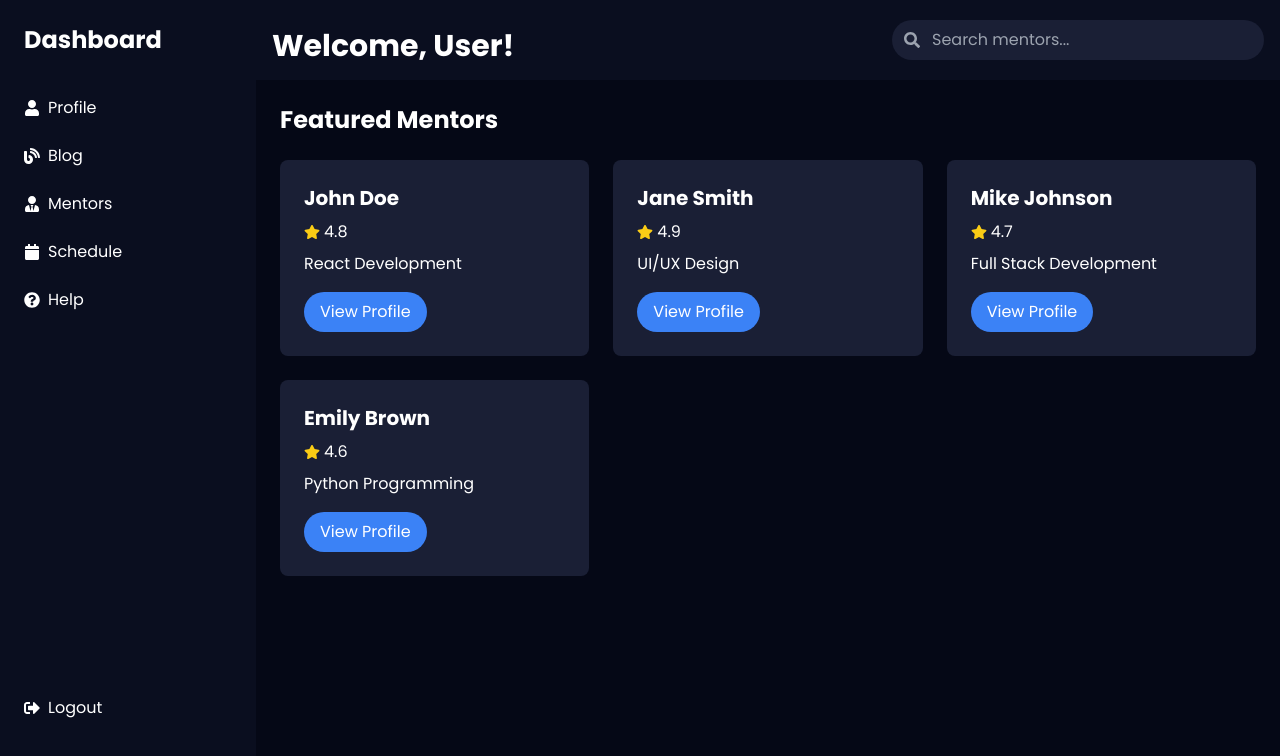
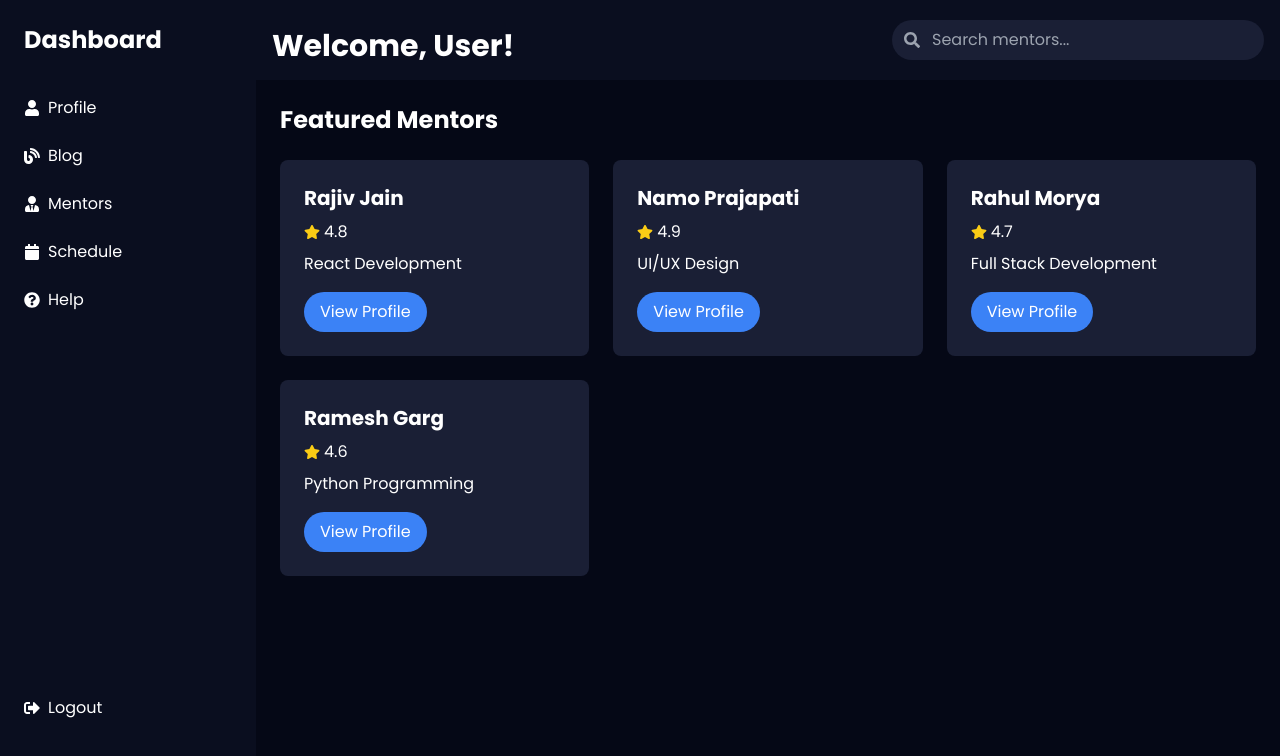
Before and after one commit to Ashmit111/EduBridge, a React (Vite) app in the folder Frontend/: page /dashboard/mentor in a window 1280 px wide. Shown: the top 756 px of the page. Built offline with nearby package versions, Linux system fonts and the light colour scheme.

Commit message:
solved error

```diff
--- a/Frontend/src/components/Dashboard/ContentDashBoard.jsx
+++ b/Frontend/src/components/Dashboard/ContentDashBoard.jsx
@@ -2,10 +2,10 @@ import React, { useState } from 'react'
 
 import { FaUser, FaBlog, FaUserTie, FaCalendar, FaQuestionCircle, FaSignOutAlt, FaStar, FaSearch, FaTimes } from 'react-icons/fa';
 const mentors = [
-    { id: 1, name: 'John Doe', rating: 4.8, specialty: 'React Development', bio: 'Experienced React developer with 10+ years in the industry.', experience: '10+ years', availability: 'Mon-Fri, 9AM-5PM', expertise: ['React', 'Redux', 'Node.js'] },
-    { id: 2, name: 'Jane Smith', rating: 4.9, specialty: 'UI/UX Design', bio: 'Passionate UI/UX designer with a keen eye for detail.', experience: '8 years', availability: 'Tue-Sat, 10AM-6PM', expertise: ['Figma', 'Adobe XD', 'Sketch'] },
-    { id: 3, name: 'Mike Johnson', rating: 4.7, specialty: 'Full Stack Development', bio: 'Full stack developer with expertise in MERN stack.', experience: '7 years', availability: 'Mon-Thu, 11AM-7PM', expertise: ['MongoDB', 'Express', 'React', 'Node.js'] },
-    { id: 4, name: 'Emily Brown', rating: 4.6, specialty: 'Python Programming', bio: 'Python enthusiast specializing in data science and machine learning.', experience: '6 years', availability: 'Wed-Sun, 9AM-5PM', expertise: ['Python', 'TensorFlow', 'PyTorch'] },
+    { id: 1, name: 'Rajiv Jain', rating: 4.8, specialty: 'React Development', bio: 'Experienced React developer with 10+ years in the industry.', experience: '10+ years', availability: 'Mon-Fri, 9AM-5PM', expertise: ['React', 'Redux', 'Node.js'] },
+    { id: 2, name: 'Namo Prajapati', rating: 4.9, specialty: 'UI/UX Design', bio: 'Passionate UI/UX designer with a keen eye for detail.', experience: '8 years', availability: 'Tue-Sat, 10AM-6PM', expertise: ['Figma', 'Adobe XD', 'Sketch'] },
+    { id: 3, name: 'Rahul Morya ', rating: 4.7, specialty: 'Full Stack Development', bio: 'Full stack developer with expertise in MERN stack.', experience: '7 years', availability: 'Mon-Thu, 11AM-7PM', expertise: ['MongoDB', 'Express', 'React', 'Node.js'] },
+    { id: 4, name: 'Ramesh Garg', rating: 4.6, specialty: 'Python Programming', bio: 'Python enthusiast specializing in data science and machine learning.', experience: '6 years', availability: 'Wed-Sun, 9AM-5PM', expertise: ['Python', 'TensorFlow', 'PyTorch'] },
   ];
 
 const ContentDashBoard = () => {
```
